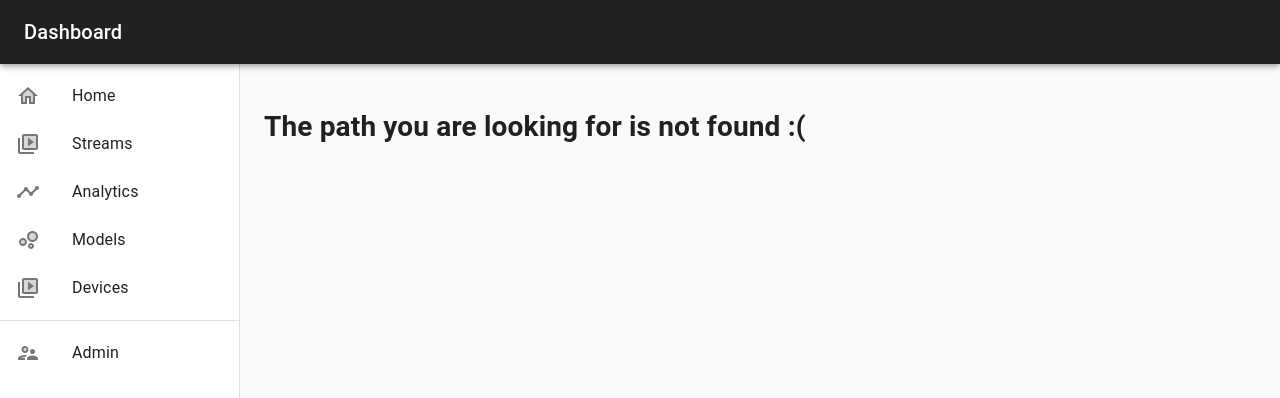
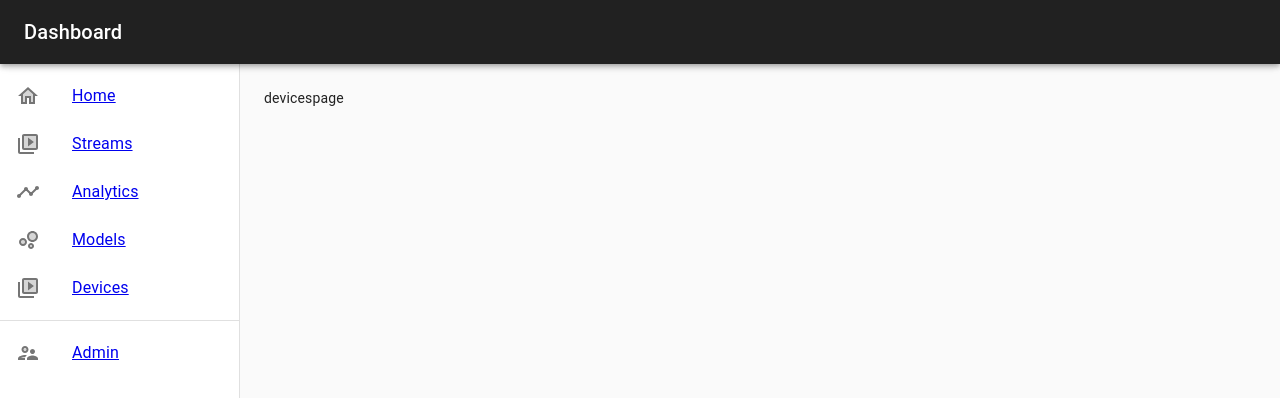
Before and after one commit to fahad321/DashboardDemo, a React (Create React App) app: page /devices in a window 1280 px wide. Before the commit this address had no page. Shown: the top 398 px of the page. Built offline with nearby package versions, Linux system fonts and the light colour scheme.

Commit message:
add routes for the drawer tabs

```diff
--- /dev/null
+++ b/src/AdminPage.js
@@ -0,0 +1,7 @@
+import React, { Component } from 'react'
+
+export default class AdminPage extends Component {
+    render() {
+        return <div>admin page</div>
+    }
+}
--- /dev/null
+++ b/src/AnalyticsPage.js
@@ -0,0 +1,7 @@
+import React, { Component } from 'react'
+
+export default class AnalyticsPage extends Component {
+    render() {
+        return <div>analytics page</div>
+    }
+}
--- a/src/Dashboard.js
+++ b/src/Dashboard.js
@@ -15,6 +15,7 @@ import MailIcon from '@material-ui/icons/Mail'
 import Head from './Head'
 import SideDrawer from './SideDrawer'
 import Page from './Page'
+import { Route, Switch, Link, BrowserRouter as Router } from 'react-router-dom'
 
 const useStyles = makeStyles((theme) => ({
     root: {
@@ -31,10 +32,12 @@ export default function ClippedDrawer() {
 
     return (
         <div className={classes.root}>
-            <CssBaseline />
-            <Head />
-            <SideDrawer />
-            <Page />
+            <Router>
+                <CssBaseline />
+                <Head />
+                <SideDrawer />
+                <Page />
+            </Router>
         </div>
     )
 }
--- /dev/null
+++ b/src/DevicesPage.js
@@ -0,0 +1,7 @@
+import React, { Component } from 'react'
+
+export default class DevicesPage extends Component {
+    render() {
+        return <div>devicespage</div>
+    }
+}
--- /dev/null
+++ b/src/ModelsPage.js
@@ -0,0 +1,7 @@
+import React, { Component } from 'react'
+
+export default class ModelsPage extends Component {
+    render() {
+        return <div>models page</div>
+    }
+}
--- a/src/Page.js
+++ b/src/Page.js
@@ -17,6 +17,11 @@ import SideDrawer from './SideDrawer'
 import { Route, Switch, Link, BrowserRouter as Router } from 'react-router-dom'
 import HomePage from './HomePage'
 import NotFound from './NotFound'
+import StreamsPage from './StreamsPage'
+import AnalyticsPage from './AnalyticsPage'
+import ModelsPage from './ModelsPage'
+import DevicesPage from './DevicesPage'
+import AdminPage from './AdminPage'
 
 const useStyles = makeStyles((theme) => ({
     content: {
@@ -27,16 +32,22 @@ const useStyles = makeStyles((theme) => ({
 
 export default function Page() {
     const classes = useStyles()
-
     return (
         <main className={classes.content}>
             <Toolbar />
-            <Router>
-                <Switch>
-                    <Route exact path="/" component={HomePage}></Route>
-                    <Route path="*" component={NotFound}></Route>
-                </Switch>
-            </Router>
+            <Switch>
+                <Route exact path="/home" component={HomePage}></Route>
+                <Route exact path="/streams" component={StreamsPage}></Route>
+                <Route
+                    exact
+                    path="/analytics"
+                    component={AnalyticsPage}
+                ></Route>
+                <Route exact path="/models" component={ModelsPage}></Route>
+                <Route exact path="/devices" component={DevicesPage}></Route>
+                <Route exact path="/admin" component={AdminPage}></Route>
+                <Route path="*" component={NotFound}></Route>
+            </Switch>
         </main>
     )
 }
--- a/src/SideDrawer.js
+++ b/src/SideDrawer.js
@@ -17,6 +17,7 @@ import TimelineTwoToneIcon from '@material-ui/icons/TimelineTwoTone'
 import BubbleChartTwoToneIcon from '@material-ui/icons/BubbleChartTwoTone'
 import VideogameAssetTwoToneIcon from '@material-ui/icons/VideogameAssetTwoTone'
 import SupervisorAccountTwoToneIcon from '@material-ui/icons/SupervisorAccountTwoTone'
+import { Link } from 'react-router-dom'
 
 const drawerWidth = 240
 
@@ -49,6 +50,7 @@ export default function SideDrawer() {
                 <List>
                     {['Home', 'Streams', 'Analytics', 'Models', 'Devices'].map(
                         (text, index) => (
+                            <Link to={`/${text.toLowerCase()}`}>
                                 <ListItem button key={text}>
                                     <ListItemIcon>
                                         {text === 'Home' ? (
@@ -65,12 +67,14 @@ export default function SideDrawer() {
                                     </ListItemIcon>
                                     <ListItemText primary={text} />
                                 </ListItem>
+                            </Link>
                         )
                     )}
                 </List>
                 <Divider />
                 <List>
                     {['Admin'].map((text, index) => (
+                        <Link to={`/${text.toLowerCase()}`}>
                             <ListItem button key={text}>
                                 <ListItemIcon>
                                     {text === 'Admin' ? (
@@ -79,6 +83,7 @@ export default function SideDrawer() {
                                 </ListItemIcon>
                                 <ListItemText primary={text} />
                             </ListItem>
+                        </Link>
                     ))}
                 </List>
             </div>
--- /dev/null
+++ b/src/StreamsPage.js
@@ -0,0 +1,7 @@
+import React, { Component } from 'react'
+
+export default class StreamsPage extends Component {
+    render() {
+        return <div>All the streams are here</div>
+    }
+}
```
Also changed, not shown: src/ListItem.js (added), 1 other file (tests, documents, lock files or other folders). Lines whose indentation alone changed are shown as unchanged.
